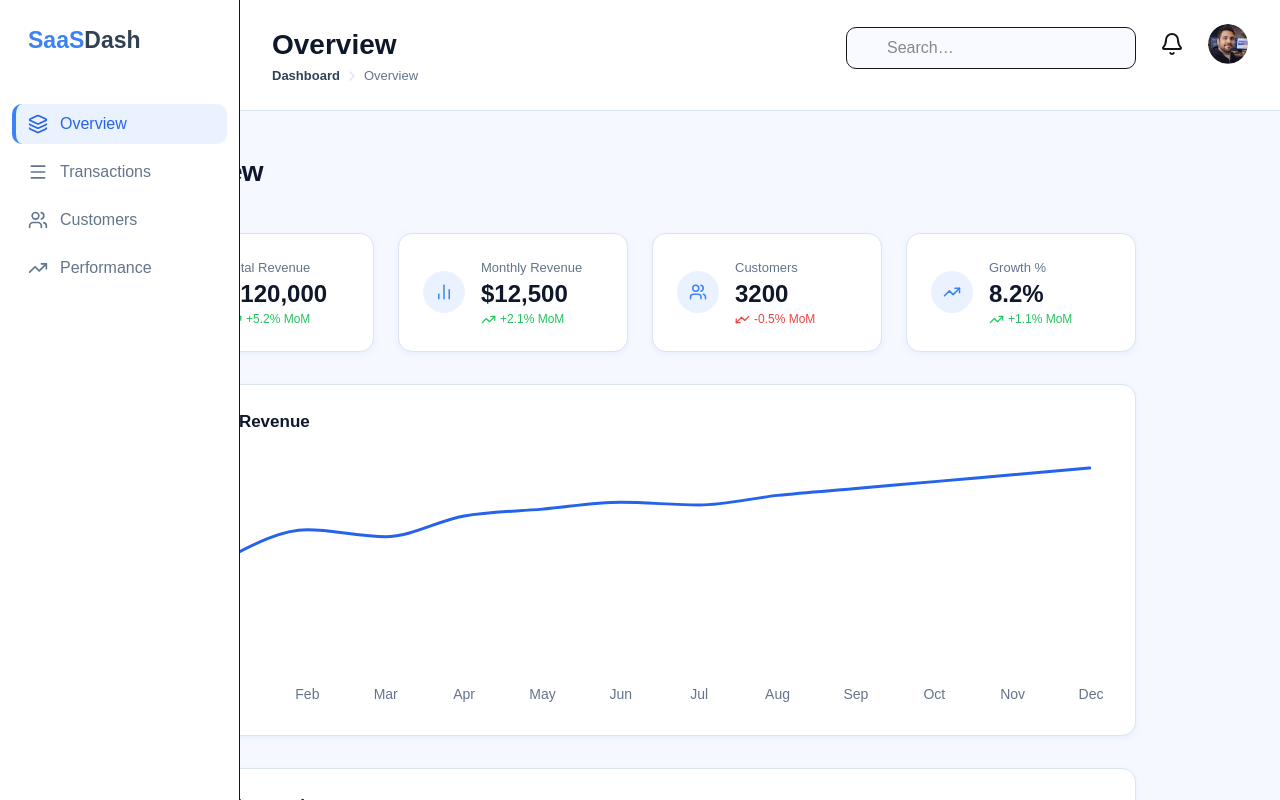
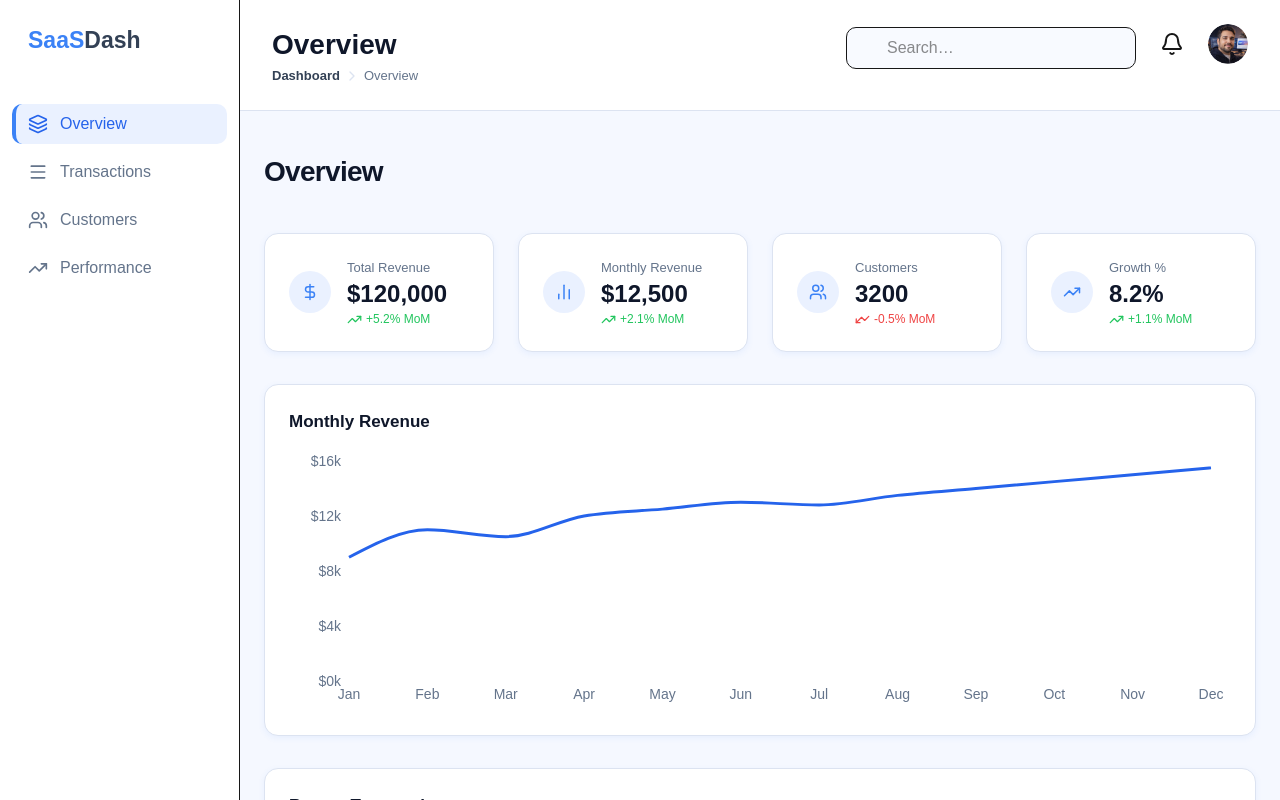
Before and after one commit to Yunex-x/dashboard, a Next.js app: page /overview in a window 1280 px wide. Shown: the top 800 px of the page. Built offline with nearby package versions, Linux system fonts and the light colour scheme.

Commit message:
polishing

```diff
--- a/app/(dashboard)/layout.tsx
+++ b/app/(dashboard)/layout.tsx
@@ -11,7 +11,7 @@ export default function DashboardLayout({
       <Sidebar />
       <div className="flex flex-1 flex-col min-h-screen">
         <Header />
-        <main className="flex-1 ">{children}</main>
+        <main className="  pl-2 md:pl-60  ">{children}</main>
       </div>
     </div>
   );
```
